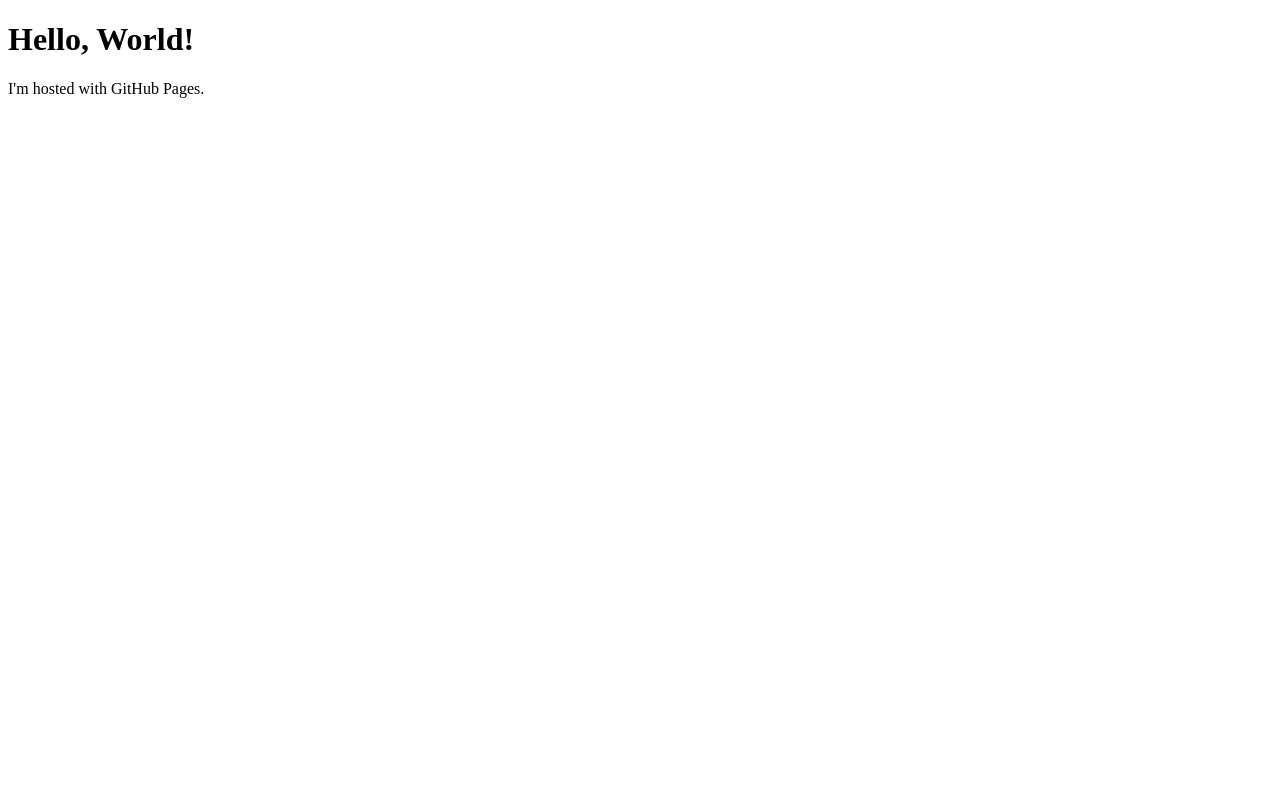
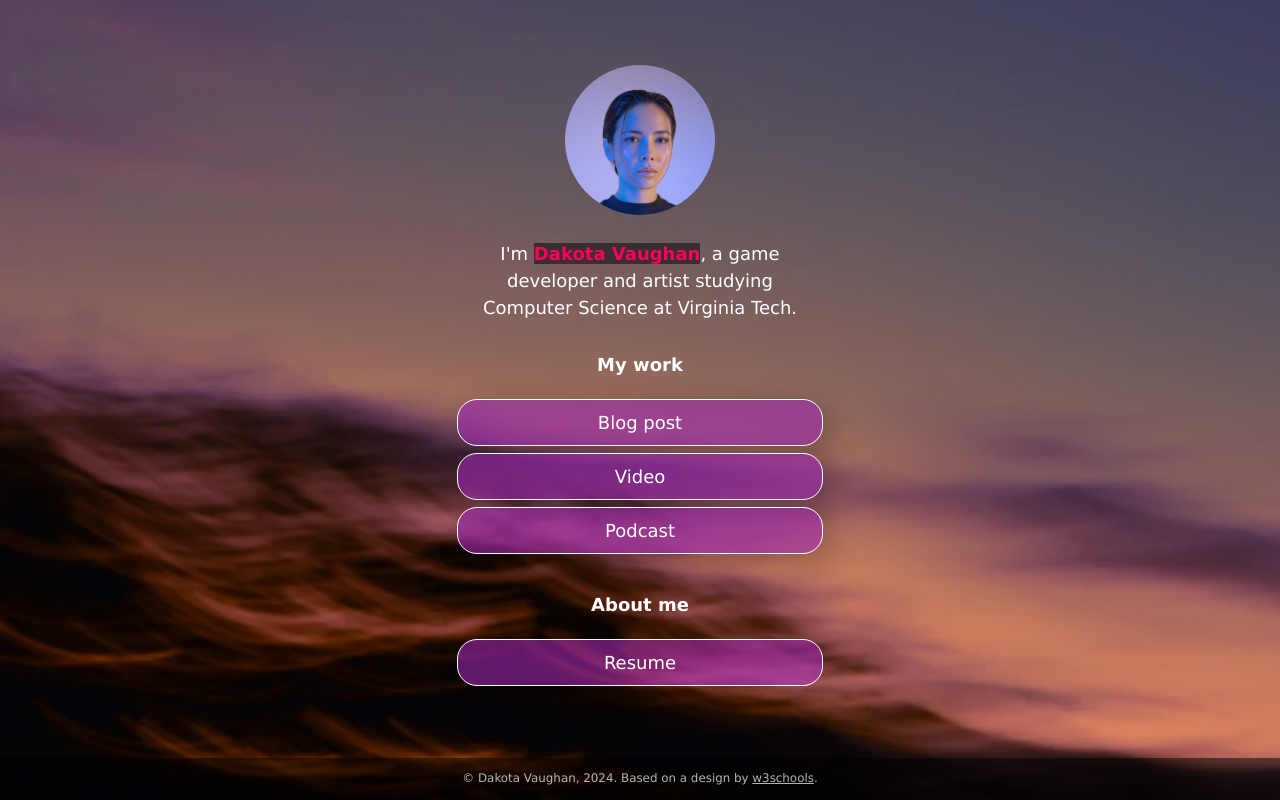
Before and after one commit to dakotavaughan/dakotavaughan.github.io, a plain HTML site: page index.html in a window 1280 px wide. Drawn offline with Linux system fonts and the light colour scheme.

Commit message:
moved linktree over

```diff
--- /dev/null
+++ b/css/style.css
@@ -0,0 +1,231 @@
+:root {
+    --primaryText: #fff;
+    --secondaryText: #ff015e;
+    --primary: rgba(156, 39, 176, .60);
+    --secondary: rgba(255, 1, 94, .60);
+    --buttonHover: rgba(156, 39, 176, .40);
+    --smallButtonHover: rgba(0, 0, 0, .25);
+}
+
+html {
+    box-sizing: border-box;
+    /* keeps button boxes within phone screen width */
+    -ms-text-size-adjust: 100%;
+    -webkit-text-size-adjust: 100%;
+    height: 100%;
+}
+
+*,
+*:before,
+*:after {
+    box-sizing: inherit;
+}
+
+body {
+    margin: 0;
+    min-height: 100%;
+    /* The image used for the site background. Try changing skyscape.jpg to stars.jpg. Put a replacement photo in the images folder and, in line 21 below, replace skyscape.jpg with yourbackgroundfilename.jpg */
+    /* The linear gradient darkens the image, like putting a sunglasses lens on top of it. If you want to darken the image even more, change 0.1 (both times) to 0.3 or higher */
+    background: linear-gradient(rgba(0, 0, 0, 0.1), rgba(0, 0, 0, 0.1)), url(../images/skyscape.jpg);
+    /* Prevents the browser from repeating or "tiling" the background image */
+    background-repeat: no-repeat;
+    background-position: center;
+    /* Freezes the image so that even the content scrolls down, the background stays put */
+    background-attachment: fixed;
+    /* Resizes the background image to cover the entire container */
+    background-size: cover;
+    font-family: Futura, Verdana, sans-serif;
+    line-height: 1.5;
+    font-size: 18px;
+    display: flex;
+    flex-direction: column;
+    justify-content: space-around;
+    align-items: center;
+}
+
+h1 {
+    font-size: 1em;
+}
+
+h2 {
+    font-size: 1em;
+    margin-bottom: 0;
+}
+
+img {
+    margin: .5em 1em;
+    /* border: 1px solid #ccc; */
+    border-radius: 50%;
+    height: 150px;
+    max-width: 100%;
+    object-fit: cover;
+    /* Resizes the image to cover the entire container */
+}
+
+.container {
+    text-align: center;
+    width: 100%;
+    padding: 0;
+    margin-right: auto;
+    margin-left: auto;
+    flex: 1;
+    display: flex;
+    flex-direction: column;
+    justify-content: center;
+}
+
+.image-container {
+    text-align: center;
+    width: 100%;
+}
+
+.main-text-color {
+    color: var(--primaryText);
+}
+
+.name {
+    color: var(--secondaryText);
+}
+
+.name strong {
+    background-color: rgba(0, 0, 0, 0.50);
+}
+
+.section-header {
+    padding-top: .5em;
+}
+
+.button,
+.intro,
+.links-container,
+.slidedown,
+.external-link {
+    width: 100%;
+    min-width: 50%;
+    padding: .5em 1em;
+    text-decoration: none;
+    color: inherit;
+    text-align: center;
+}
+
+.button, .external-link {
+    border: 1px solid var(--primaryText);
+    border-radius: 20px;
+    box-shadow: 7px 6px 28px 1px rgba(0, 0, 0, 0.24);
+    overflow: hidden;
+    white-space: nowrap;
+    display: inline-block;
+    background-color: var(--primary);
+    cursor: pointer;
+    transition: 0.2s all;
+}
+
+.button:not(.highlight) {
+    background-color: var(--primary);
+}
+
+@media (hover: hover) {
+    .button:hover { background-color: var(--buttonHover); }
+}
+
+.button.highlight {
+    background-color: var(--secondary);
+}
+
+.button:active, .external-link:active {
+    transform: scale(0.98);
+    /* Scaling button to 0.98 to its original size */
+    box-shadow: 3px 2px 22px 1px rgba(0, 0, 0, 0.24);
+    /* Lowering the shadow */
+}
+
+.intro {
+    margin: 0 auto;
+}
+
+.section {
+    margin-top: 1em;
+}
+
+.slidedown {
+    margin: 0 auto;
+    padding: 0;
+    -webkit-transition: height .4s ease;
+    -o-transition: height .4s ease;
+    transition: height .4s ease;
+    overflow: hidden;
+    height: 0;
+}
+
+.external-link {
+    border: 1px solid var(--primaryText);
+    border-radius: 20px;
+    background-color: transparent;
+    display: flex;
+    align-items: center;
+    justify-content: center;
+    padding: 0;
+    margin: .5em auto 1.5em auto;
+    text-decoration: none;
+    color: inherit;
+    height: 2em;
+    width: 6em;
+}
+
+.external-link:hover {
+    background-color: var(--smallButtonHover)
+}
+
+.description {
+    display: flex;
+    text-align: left;
+    flex-direction: column;
+    padding: 0 .6em;
+}
+
+.description > p {
+    margin: .5em 0;
+}
+
+.footer {
+  font-size: .66em;
+  background-color: rgba(0, 0, 0, .5);
+  color: rgba(225, 225, 225, .8);
+  text-decoration: none;
+  width: 100%;
+  min-height: 3em;
+  display: flex;
+  align-items: center;
+  justify-content: center;
+  position: relative;
+}
+
+.footer a {
+    color: inherit;
+}
+
+/* Media queries allow you to change style properties according to the screen width. In this case, if the screen is AT LEAST 540 pixels wide (bigger than a standard phone), the .container resizes to 540 pixels and the buttons and intro resize to 85% of the container width */
+@media (min-width: 540px) {
+    .container {
+        max-width: 540px;
+    }
+
+    .button,
+    .intro,
+    .slidedown {
+        width: 85%;
+    }
+}
+
+/* If the screen is AT LEAST 768 pixels wide (standard tablet or larger), the .container resizes to 750 pixels and the buttons and intro resize to 40% of the container width */
+@media (min-width: 768px) {
+    .container {
+        max-width: 768px;
+    }
+
+    .button,
+    .intro,
+    .slidedown {
+        width: 40%;
+    }
+}
--- a/index.html
+++ b/index.html
@@ -1,7 +1,74 @@
 <!DOCTYPE html>
-<html>
-    <body>
-        <h1>Hello, World!</h1>
-        <p>I'm hosted with GitHub Pages.</p>
-    </body>
+<!-- This page is adapted from w3schools "How to make a link tree website https://www.w3schools.com/howto/howto_website_create_linktree.asp" -->
+<html lang="en">
+
+<head>
+  <meta charset="utf-8" />
+  <meta name="viewport" content="width=device-width, initial-scale=1" />
+  <!-- Add your name below -->
+  <title>Dakota Vaughan</title>
+  <link rel="stylesheet" href="css/style.css">
+</head>
+
+<body class="main-text-color">
+  <!-- Content container. Everything except footer goes here -->
+  <div class="container">
+    <!-- Image and name container. Put your replacement photo—which you should crop to be square—in the images folder, then change the source attribute to images/yourportraitfilename.jpg. This path says, "Look in the images folder for yourportraitfilename.jpg." Be sure to change the alt text, too. -->
+    <div class="image-container">
+      <img src="images/portrait.jpg" alt="Photo by Art Hauntington">
+    </div>
+    <div class="intro">
+      I'm <span class="name"><strong>Dakota Vaughan</strong></span>, a game developer and artist studying Computer Science at Virginia Tech.
+    </div>
+    <div class="section-header">
+      <h1>My work</h1>
+    </div>
+    <!-- Replace the # inside of the href="#" with your links. -->
+    <div class="links-container">
+      <div class="button toggle">Blog post</div>
+      <div class="slidedown">
+        <div class="description">
+          <h2>Blog post title</h2>
+          <p>Here, add a short but appealing description of your blog post.</p>
+          <a href="#" class="external-link" target="_blank">Read</a>
+        </div>
+      </div>
+
+      <div class="button toggle">Video</div>
+      <div class="slidedown">
+        <div class="description">
+          <h2>Video title</h2>
+          <p>Add a short but appealing description of your video.</p>
+          <a href="#" class="external-link" target="_blank">Watch</a>
+        </div>
+      </div>
+
+      <div class="button toggle">Podcast</div>
+      <div class="slidedown">
+        <div class="description">
+          <h2>Podcast title</h2>
+          <p>Add a short but appealing description of your podcast</p>
+          <a href="#" class="external-link" target="_blank">Listen</a>
+        </div>
+      </div>
+    </div>
+
+    <!-- Replace # with PDF from Google Docs, or replace the entire section with whatever you want. Or delete it! Or add another section below it!-->
+    <div class="section-header">
+      <h1>About me</h1>
+    </div>
+
+    <div class="links-container">
+      <a href="https://drive.google.com" class="button" target="_blank">Resume</a>
+    </div>
+
+  </div>
+  <div class="footer">
+    <p>© Dakota Vaughan, 2024. Based on a design by <a
+        href="https://www.w3schools.com/howto/howto_website_create_linktree.asp" target="_blank">w3schools</a>.
+    </p>
+  </div>
+  <script type="text/javascript" src="js/slider.js"></script>
+</body>
+
 </html>
--- /dev/null
+++ b/js/slider.js
@@ -0,0 +1,19 @@
+document.addEventListener("DOMContentLoaded", () => {
+  const a = document.querySelectorAll(".toggle");
+  a.forEach((e) => {
+    e.addEventListener("click", function () {
+      let slider = this.nextElementSibling;
+      if (slider.style.height) {
+        slider.style.height = null;
+        e.classList.remove("highlight");
+      } else {
+        document.querySelectorAll(".toggle.highlight").forEach((f) => {
+          f.classList.remove("highlight");
+          f.nextElementSibling.style.height = null;
+        });
+        e.classList.add("highlight");
+        slider.style.height = slider.scrollHeight + "px";
+      }
+    })
+  })
+})
```
Also changed, not shown: images/portrait.jpg (added), images/skyscape.jpg (added), images/stars.jpg (added), 1 other file.
